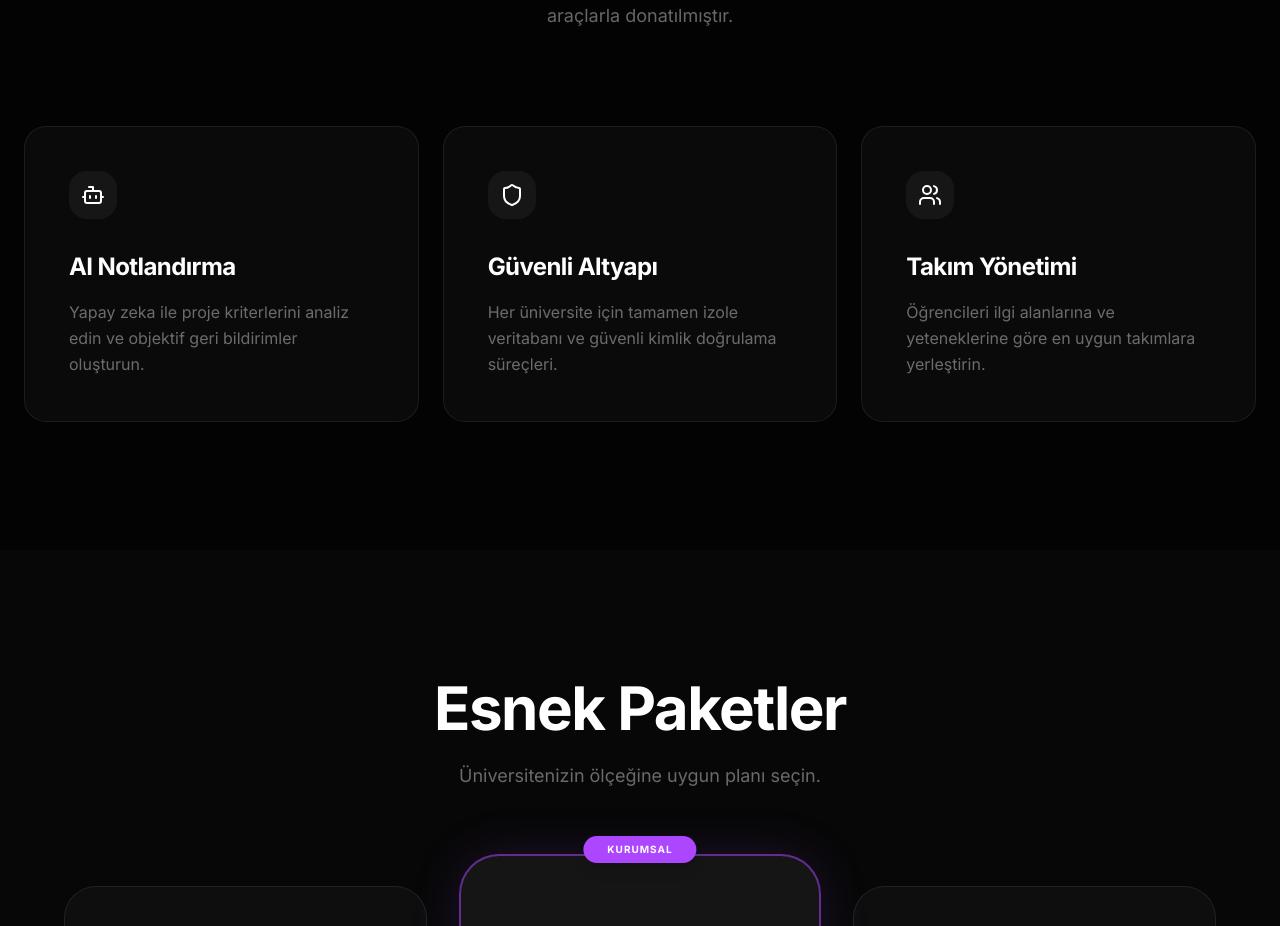
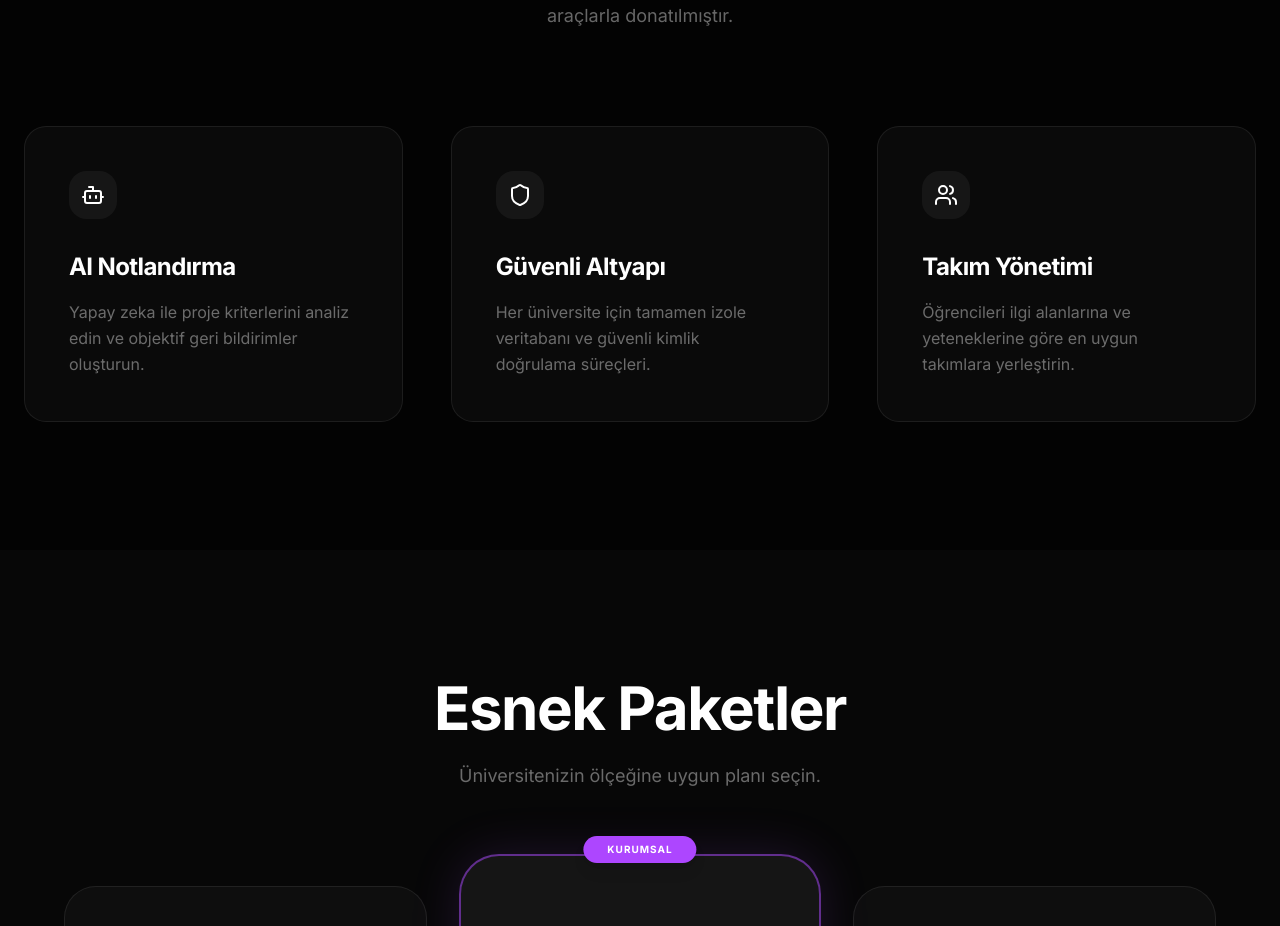
Before and after one commit to OgulcanKacar1/campusflow, a Next.js app: page / in a window 1280 px wide. Shown: the part 1805-2731 px from the top of the page. Built offline with nearby package versions, Linux system fonts and the light colour scheme.

Commit message:
fix(landing): reduce animation offset and increase grid gaps to prevent overlaps

```diff
--- a/src/app/page.tsx
+++ b/src/app/page.tsx
@@ -5,7 +5,7 @@
 import { ArrowRight, Bot, Shield, BarChart3, Users, Zap, CheckCircle2, Layout, Sparkles } from 'lucide-react';
 
 const fadeInUp: Variants = {
-  hidden: { opacity: 0, y: 40 },
+  hidden: { opacity: 0, y: 20 },
   visible: (i: number) => ({
     opacity: 1,
     y: 0,
@@ -140,7 +140,7 @@
             <p className="text-white/40 text-lg max-w-2xl mx-auto">CampusFlow, akademik verimliliği artırmak için geliştirilen son teknoloji araçlarla donatılmıştır.</p>
           </div>
 
-          <div className="grid grid-cols-1 md:grid-cols-3 gap-6">
+          <div className="grid grid-cols-1 md:grid-cols-3 gap-12">
             {[
               { icon: Bot, title: "AI Notlandırma", desc: "Yapay zeka ile proje kriterlerini analiz edin ve objektif geri bildirimler oluşturun.", gradient: "from-purple-500/20 to-transparent" },
               { icon: Shield, title: "Güvenli Altyapı", desc: "Her üniversite için tamamen izole veritabanı ve güvenli kimlik doğrulama süreçleri.", gradient: "from-blue-500/20 to-transparent" },
```
